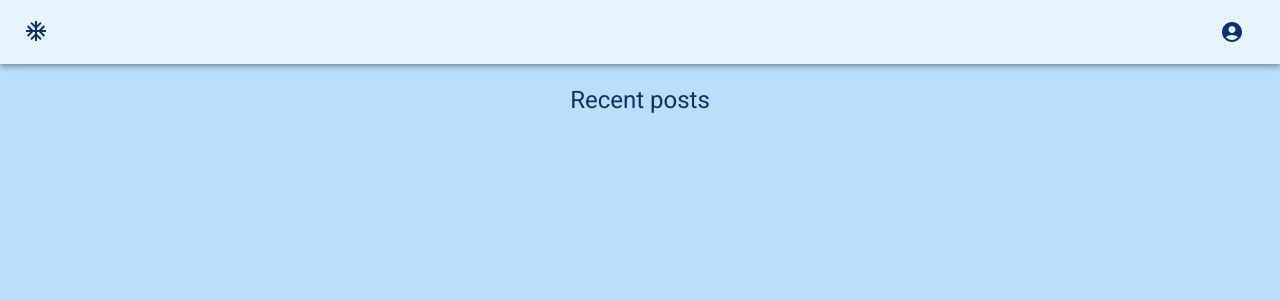
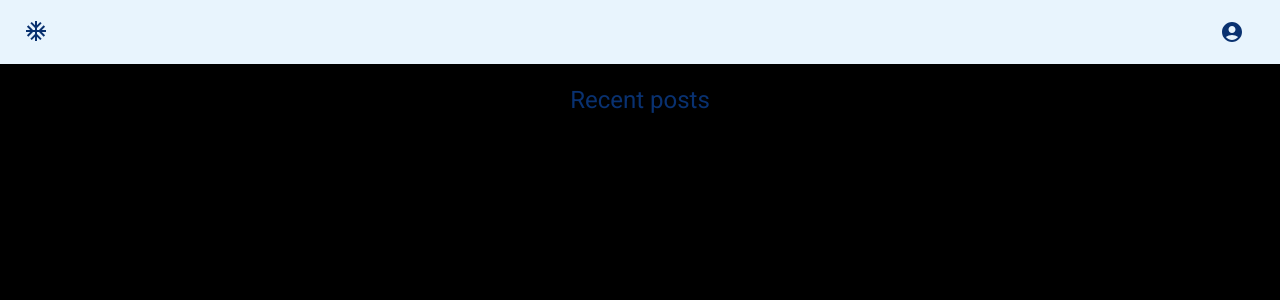
Before and after one commit to alphawhiskey03/social-media-app, a React (Create React App) app in the folder client/: page / in a window 1280 px wide. Shown: the top 300 px of the page. Built offline with nearby package versions, Linux system fonts and the light colour scheme.

Commit message:
fix(app) : Changed app's background color

```diff
--- a/client/src/App.css
+++ b/client/src/App.css
@@ -1,4 +1,5 @@
 body {
   margin: 0;
-  background-color: #bbdefb;
+  background-color: #000;
+  /*  */
 }
```
